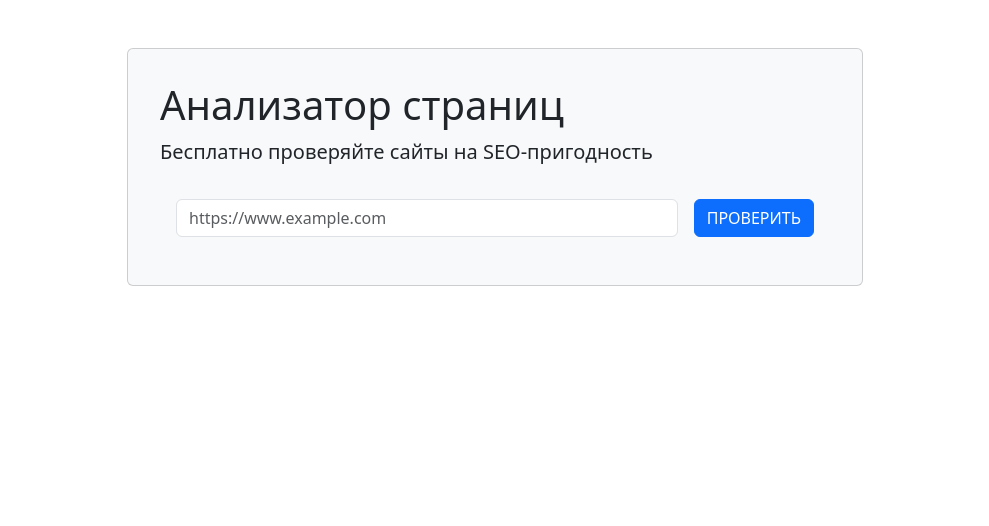
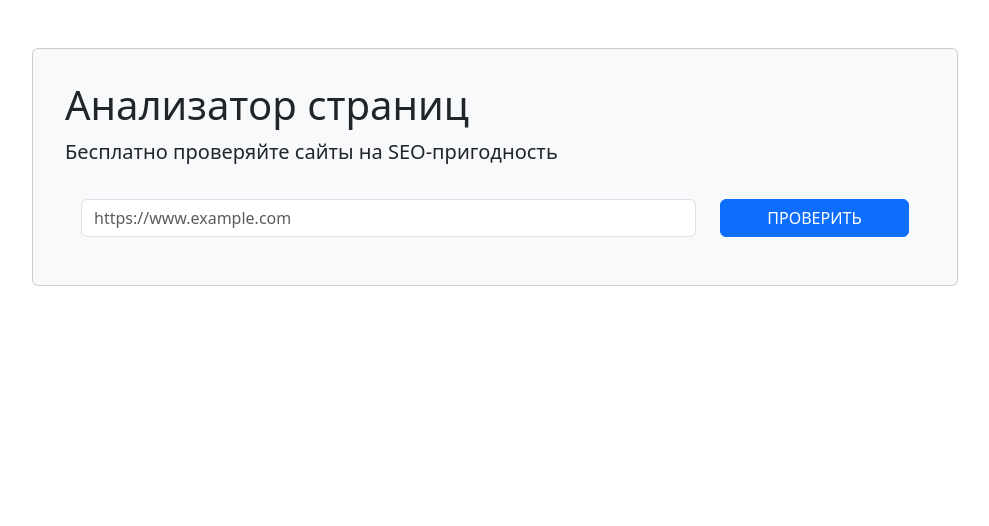
Before and after one commit to paalso/python-project-83, a Flask app: page / in a window 1280 px wide. Shown: the part 56-582 px from the top of the page, without its empty margins (145-1134 px from the left). Run offline with Flask 3, Linux system fonts and the light colour scheme.

Commit message:
UPD layout

```diff
--- a/page_analyzer/templates/index.html
+++ b/page_analyzer/templates/index.html
@@ -5,17 +5,20 @@
 {% block content %}
 <div class="container mt-5">
   <div class="row justify-content-center">
-    <div class="col-md-8">
+    <div class="col-md-10">
       <div class="card bg-light p-3">
         <div class="card-body">
           <h1 class="card-title">Анализатор страниц</h1>
           <p class="lead">Бесплатно проверяйте сайты на SEO-пригодность</p>
           <form class="p-3 rounded" action="{{ url_for('routes.urls_post') }}" method="post">
             <label for="text" class="visually-hidden">Url для проверки</label>
-            <div class="d-flex">
-              <input type="text" class="form-control" id="text" name="url" placeholder="https://www.example.com" value="{{ url }}"
-                required>
-              <input type="submit" class="btn btn-primary ms-3 text-uppercase" value="Проверить">
+            <div class="row">
+              <div class="col-12 col-sm-8 col-lg-9 mb-2 mb-sm-0">
+                <input type="text" class="form-control" id="text" name="url" placeholder="https://www.example.com" value="{{ url }}" required>
+              </div>
+              <div class="col-12 col-sm-4 col-lg-3">
+                <input type="submit" class="btn btn-primary w-100 text-uppercase" value="Проверить">
+              </div>
             </div>
           </form>
         </div>
--- a/page_analyzer/templates/partials/base_header.html
+++ b/page_analyzer/templates/partials/base_header.html
@@ -1,5 +1,5 @@
 <header>
-  <nav class="navbar navbar-expand-lg navbar-dark bg-dark">
+  <nav class="navbar navbar-expand navbar-dark bg-dark">
     <div class="container">
       <a class="navbar-brand" href="{{ url_for('routes.index') }}">Анализатор страниц</a>
       <button class="navbar-toggler" type="button" data-bs-toggle="collapse" data-bs-target="#navbarNav">
```
